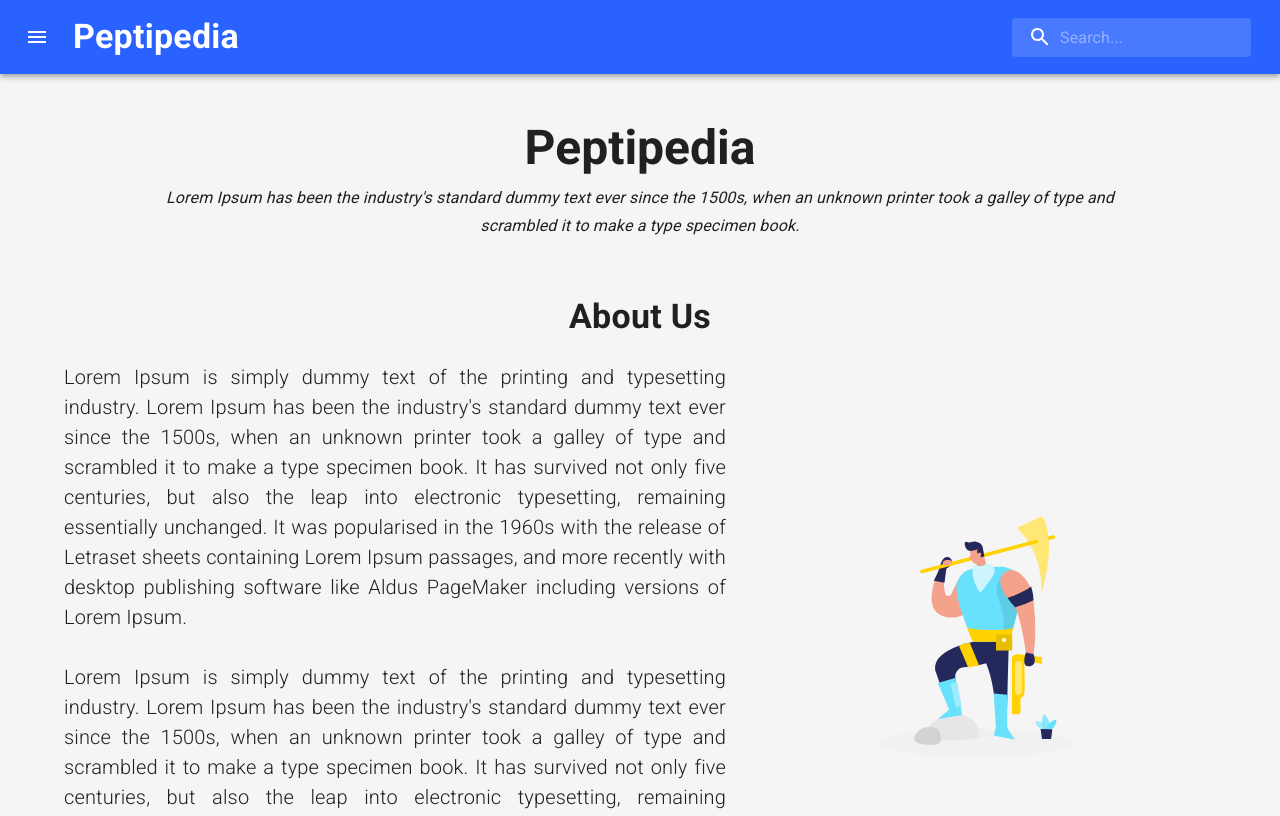
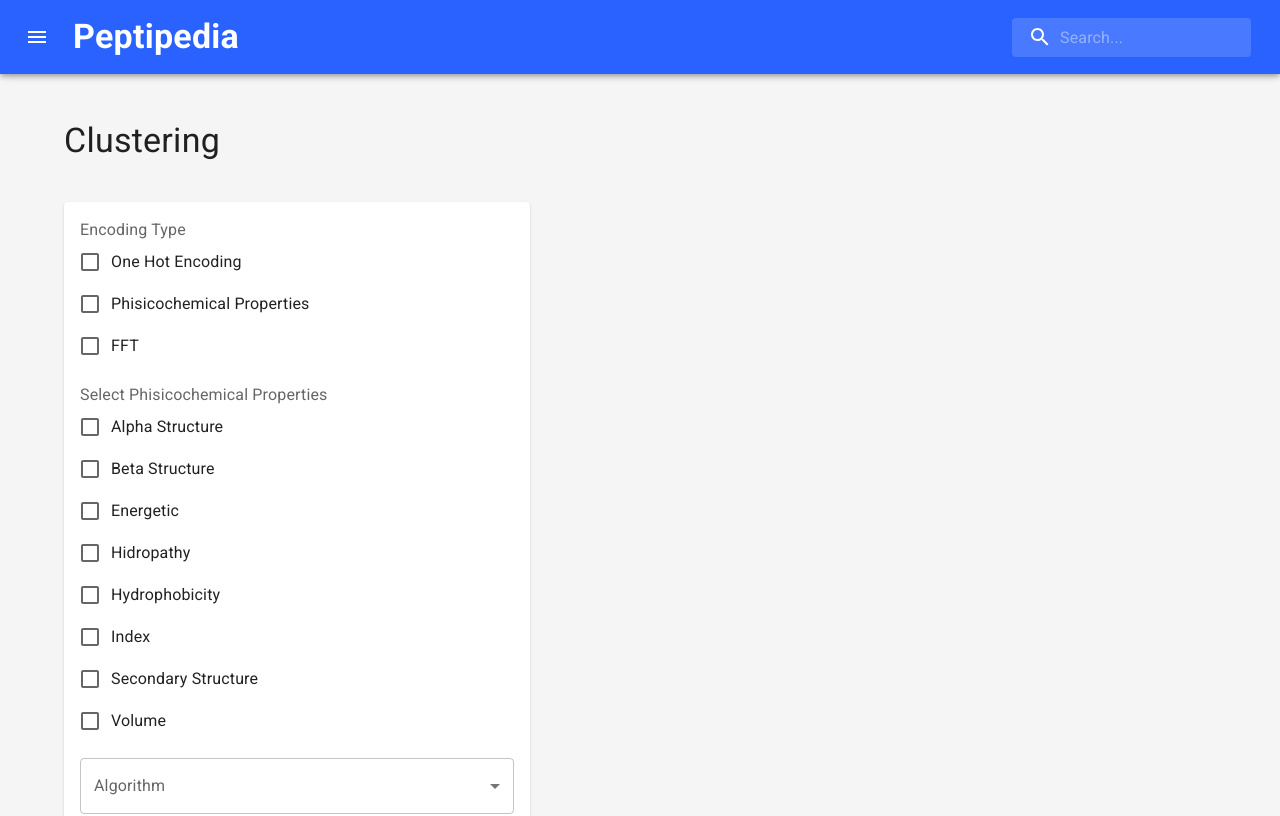
Before and after one commit to ProteinEngineering-PESB2/Peptipedia2.0, a React (Create React App) app in the folder app/: page / in a window 1280 px wide. Shown: the top 816 px of the page. Built offline with nearby package versions, Linux system fonts and the light colour scheme.

Commit message:
avanzamos el formulario del clustering

```diff
--- /dev/null
+++ b/app/src/components/Dashboard/Clustering/ClusteringForm.js
@@ -0,0 +1,26 @@
+import Grid from "@mui/material/Grid";
+import Paper from "@mui/material/Paper";
+
+import Form from "./Form";
+
+const ClusteringForm = () => {
+  return (
+    <>
+      <Grid container spacing={3}>
+        <Grid item lg={5} md={6} xs={12}>
+          <Paper
+            sx={{
+              p: 2,
+              display: "flex",
+              flexDirection: "column",
+            }}
+          >
+            <Form />
+          </Paper>
+        </Grid>
+      </Grid>
+    </>
+  );
+};
+
+export default ClusteringForm;
--- /dev/null
+++ b/app/src/components/Dashboard/Clustering/Form.js
@@ -0,0 +1,85 @@
+import Checkbox from "@mui/material/Checkbox";
+import FormControl from "@mui/material/FormControl";
+import FormControlLabel from "@mui/material/FormControlLabel";
+import FormGroup from "@mui/material/FormGroup";
+import FormLabel from "@mui/material/FormLabel";
+import Grid from "@mui/material/Grid";
+import InputLabel from "@mui/material/InputLabel";
+import MenuItem from "@mui/material/MenuItem";
+import Select from "@mui/material/Select";
+
+const Form = () => {
+  return (
+    <>
+      <form>
+        <Grid container spacing={2}>
+          <Grid item lg={12} md={12} xs={12}>
+            <FormControl>
+              <FormLabel id="encoding-label">Encoding Type</FormLabel>
+              <FormGroup aria-labelledby="encoding-label">
+                <FormControlLabel
+                  control={<Checkbox />}
+                  label="One Hot Encoding"
+                />
+                <FormControlLabel
+                  control={<Checkbox />}
+                  label="Phisicochemical Properties"
+                />
+                <FormControlLabel control={<Checkbox />} label="FFT" />
+              </FormGroup>
+            </FormControl>
+          </Grid>
+          <Grid item lg={12} md={12} xs={12}>
+            <FormControl>
+              <FormLabel id="select-property-label">
+                Select Phisicochemical Properties
+              </FormLabel>
+              <FormGroup aria-labelledby="select-property-label">
+                <FormControlLabel
+                  control={<Checkbox />}
+                  label="Alpha Structure"
+                />
+                <FormControlLabel
+                  control={<Checkbox />}
+                  label="Beta Structure"
+                />
+                <FormControlLabel control={<Checkbox />} label="Energetic" />
+                <FormControlLabel control={<Checkbox />} label="Hidropathy" />
+                <FormControlLabel
+                  control={<Checkbox />}
+                  label="Hydrophobicity"
+                />
+                <FormControlLabel control={<Checkbox />} label="Index" />
+                <FormControlLabel
+                  control={<Checkbox />}
+                  label="Secondary Structure"
+                />
+                <FormControlLabel control={<Checkbox />} label="Volume" />
+              </FormGroup>
+            </FormControl>
+          </Grid>
+          <Grid item lg={12} md={12} xs={12}>
+            <FormControl sx={{ width: "100%" }}>
+              <InputLabel id="algorithm-select-label">Algorithm</InputLabel>
+              <Select
+                aria-labelledby="algorithm-label"
+                labelId="algorithm-select-label"
+                label="Algorithm"
+              >
+                <MenuItem>K-Means</MenuItem>
+                <MenuItem>DBScan</MenuItem>
+                <MenuItem>Meanshift</MenuItem>
+                <MenuItem>Birch</MenuItem>
+                <MenuItem>Agglomerative</MenuItem>
+                <MenuItem>Affinity</MenuItem>
+                <MenuItem>Optics</MenuItem>
+              </Select>
+            </FormControl>
+          </Grid>
+        </Grid>
+      </form>
+    </>
+  );
+};
+
+export default Form;
--- /dev/null
+++ b/app/src/components/Dashboard/Clustering/index.js
@@ -0,0 +1,21 @@
+import Grid from "@mui/material/Grid";
+import Typography from "@mui/material/Typography";
+
+import ClusteringForm from "./ClusteringForm";
+
+const Clustering = () => {
+  return (
+    <>
+      <Grid container spacing={5}>
+        <Grid item lg={12} md={12} xs={12}>
+          <Typography variant="h4">Clustering</Typography>
+        </Grid>
+        <Grid item lg={12} md={12} xs={12}>
+            <ClusteringForm/>
+        </Grid>
+      </Grid>
+    </>
+  );
+};
+
+export default Clustering;
--- a/app/src/components/Dashboard/Home/FAQs.js
+++ b/app/src/components/Dashboard/Home/FAQs.js
@@ -10,7 +10,7 @@ const FAQs = () => {
     <>
       <Typography
         variant="h4"
-        sx={{ marginBottom: 3 }}
+        sx={{ marginBottom: 4 }}
         style={{ fontWeight: "bold", textAlign: "center" }}
       >
         FAQs
--- a/app/src/components/Dashboard/ListItems.js
+++ b/app/src/components/Dashboard/ListItems.js
@@ -11,9 +11,10 @@ import AppsIcon from "@mui/icons-material/Apps";
 import DoubleArrowIcon from "@mui/icons-material/DoubleArrow";
 import ExpandLess from "@mui/icons-material/ExpandLess";
 import ExpandMore from "@mui/icons-material/ExpandMore";
-import HomeIcon from '@mui/icons-material/Home';
+import HomeIcon from "@mui/icons-material/Home";
 import FormatAlignCenterIcon from "@mui/icons-material/FormatAlignCenter";
 import ManageSearchIcon from "@mui/icons-material/ManageSearch";
+import WorkspacesIcon from "@mui/icons-material/Workspaces";
 
 const ListItems = ({ setSection }) => {
   const [expandItemCharacterizations, setExpandItemCharacterizations] =
@@ -21,19 +22,14 @@ const ListItems = ({ setSection }) => {
   const [expandItemAlignments, setExpandItemAlignments] = useState(false);
 
   return (
-    <List
-      component="nav"
-    >
+    <List component="nav">
       <ListSubheader>Dashboard</ListSubheader>
       <List component="div" disablePadding>
-        <ListItemButton
-          sx={{ pl: 2 }}
-          onClick={() => setSection("home")}
-        >
+        <ListItemButton sx={{ pl: 2 }} onClick={() => setSection("home")}>
           <ListItemIcon>
-            <HomeIcon/>
+            <HomeIcon />
           </ListItemIcon>
-          <ListItemText primary="Home"/>
+          <ListItemText primary="Home" />
         </ListItemButton>
       </List>
       <ListSubheader>Tools</ListSubheader>
@@ -129,6 +125,12 @@ const ListItems = ({ setSection }) => {
           </ListItemIcon>
           <ListItemText primary="Encoding" />
         </ListItemButton>
+        <ListItemButton sx={{ pl: 2 }} onClick={() => setSection("clustering")}>
+          <ListItemIcon>
+            <WorkspacesIcon />
+          </ListItemIcon>
+          <ListItemText primary="Clustering" />
+        </ListItemButton>
         <ListItemButton
           sx={{ pl: 2 }}
           onClick={() => setSection("advanced-search")}
--- a/app/src/components/Dashboard/RenderSection.js
+++ b/app/src/components/Dashboard/RenderSection.js
@@ -6,6 +6,7 @@ import Phisicochemical from "./Characterization/Phisicochemical";
 import Pfam from "./Characterization/Pfam";
 import Frequency from "./Characterization/Frequency";
 import Codification from "./Codification";
+import Clustering from "./Clustering";
 import AdvancedSearch from "./AdvancedSearch";
 
 const RenderSection = ({ section }) => {
@@ -19,6 +20,7 @@ const RenderSection = ({ section }) => {
       {section === "pfam" && <Pfam />}
       {section === "frequency" && <Frequency/>}
       {section === "codifications" && <Codification />}
+      {section === "clustering" && <Clustering/>}
       {section === "advanced-search" && <AdvancedSearch/>}
     </>
   );
--- a/app/src/pages/Dashboard/index.js
+++ b/app/src/pages/Dashboard/index.js
@@ -34,7 +34,7 @@ import {
 const TestDashboard = () => {
   const mdTheme = createTheme();
   const [open, setOpen] = useState(false);
-  const [section, setSection] = useState("home");
+  const [section, setSection] = useState("clustering");
   const theme = useTheme();
   const drawerWidth = 240;
 
```
